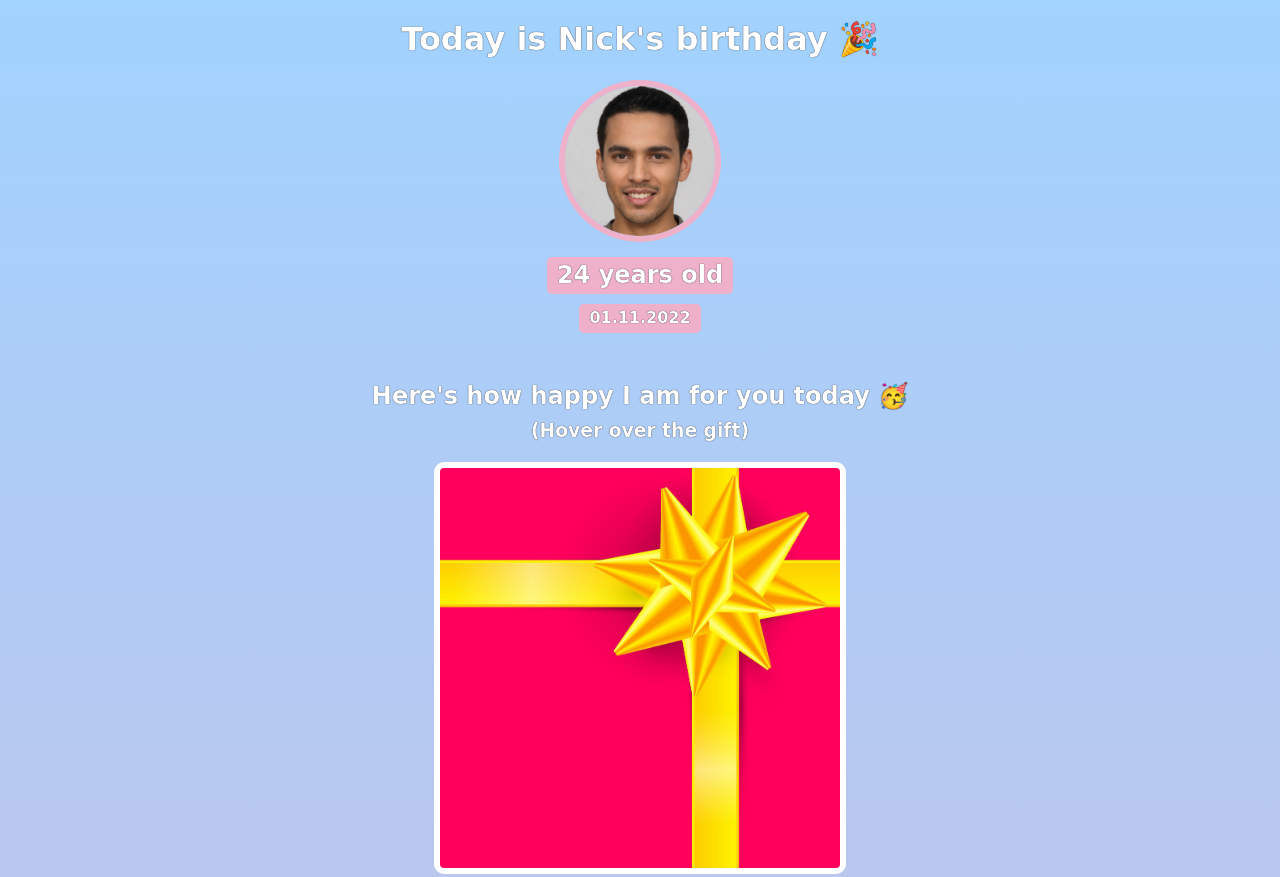
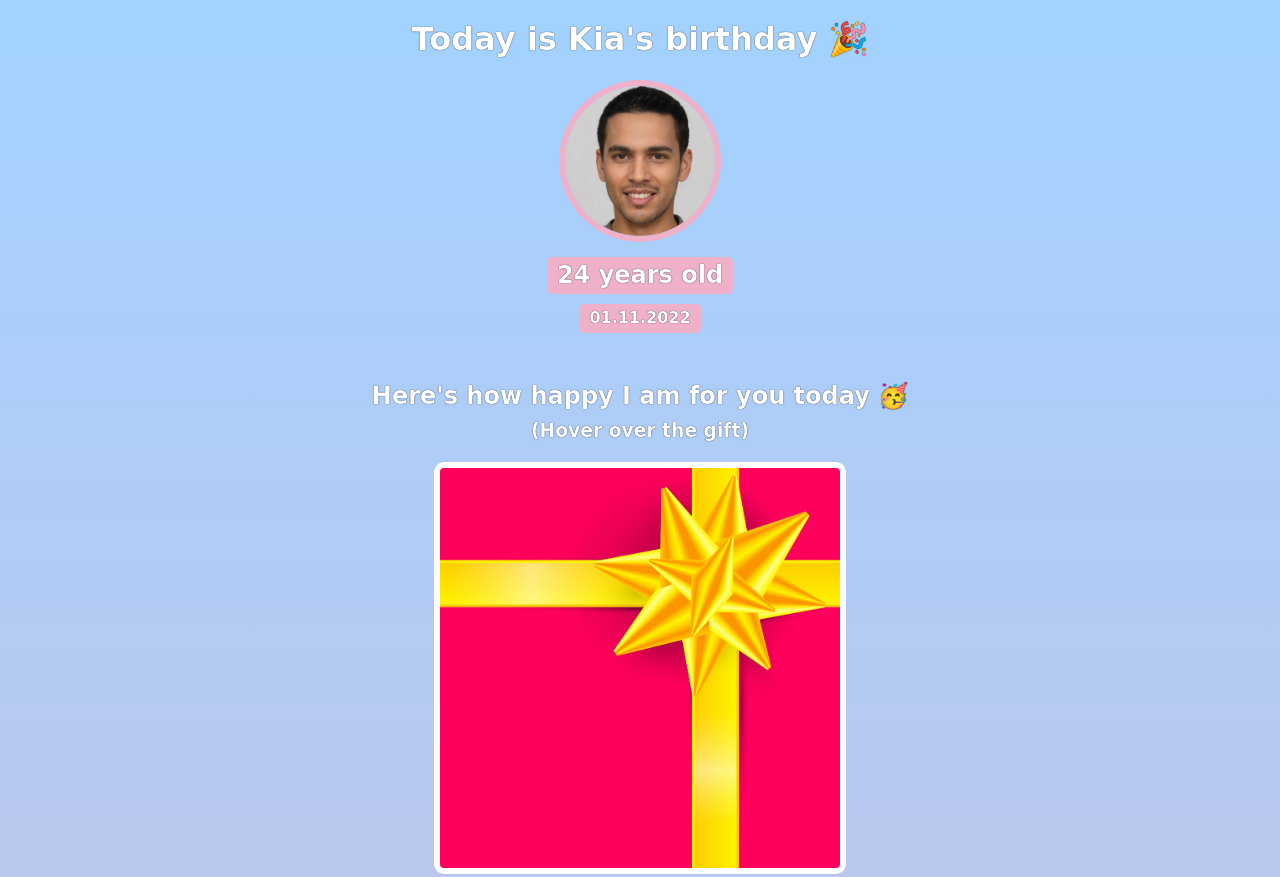
Before and after one commit to cat-1597/bday-site, a plain HTML site: page index.html in a window 1280 px wide. Shown: the top 877 px of the page. Drawn offline with nearby package versions, Linux system fonts and the light colour scheme; a web font is replaced by a local one.

Commit message:
Changed name

```diff
--- a/index.html
+++ b/index.html
@@ -7,7 +7,7 @@
     </head>
     <body>
         <div id="header">
-            <h1>Today is Nick's birthday 🎉</h1>
+            <h1>Today is Kia's birthday 🎉</h1>
             <img id="bff-img" src="images/nick.jpg">
             <h2 id="bday-age">24 years old</h2>
             <h4 id="bday-date">01.11.2022</h4>
```
